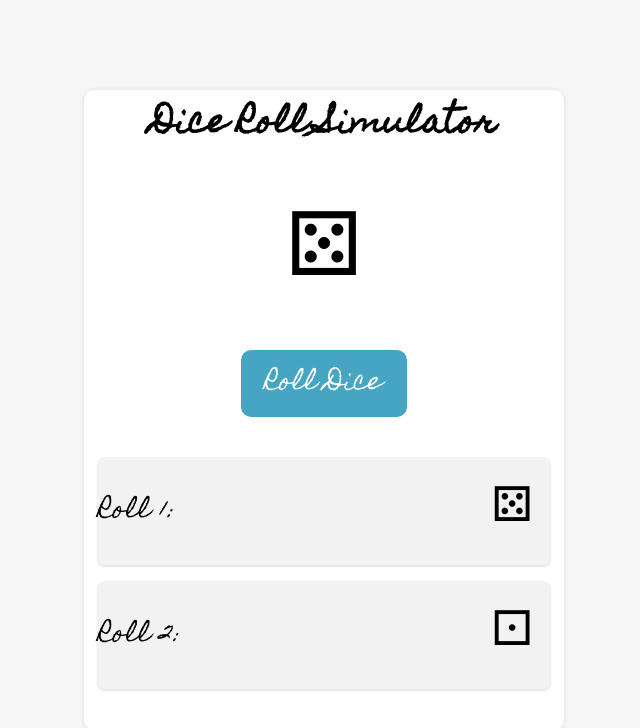
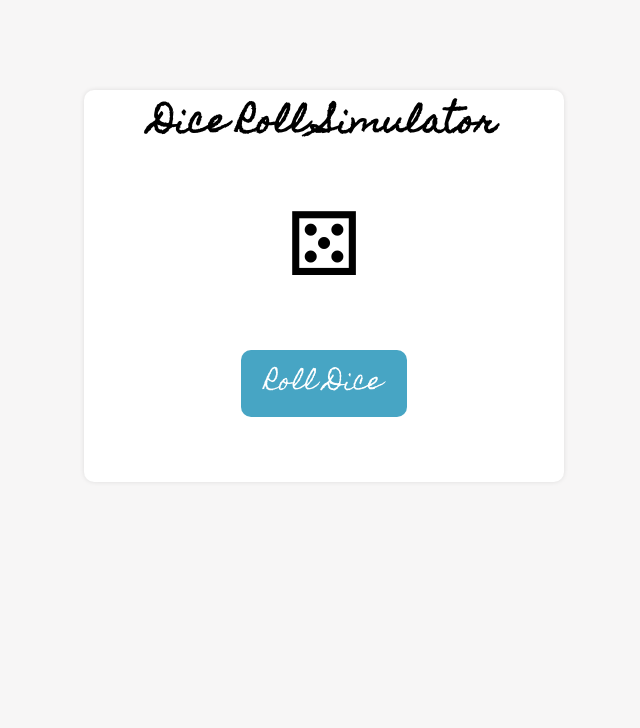
Before and after one commit to CYRIX-PLATFORMS/60-HTML-CSS-JS, a plain HTML site: page Dice-Roller/index.html in a window 1280 px wide. Shown: the whole page, without its empty margins (316-956 px from the left). Drawn offline with Linux system fonts and the light colour scheme; a web font is replaced by a local one.

Commit message:
previous list removed from ul element

```diff
--- a/Dice-Roller/index.html
+++ b/Dice-Roller/index.html
@@ -24,11 +24,7 @@
         <h1>Dice Roll Simulator</h1>
         <div class="dice" id="dice">&#9860;</div>
         <button id="roll-button">Roll Dice</button>
-        <ul class="roll-history" id="roll-history">
-            <li>Roll 1: <span>&#9860;</span></li>
-            <li>Roll 2: <span>&#9856;</span></li>
-
-        </ul>
+        <ul class="roll-history" id="roll-history"></ul>
     </header>
     <script src="index.js"></script>
 </body>
```
